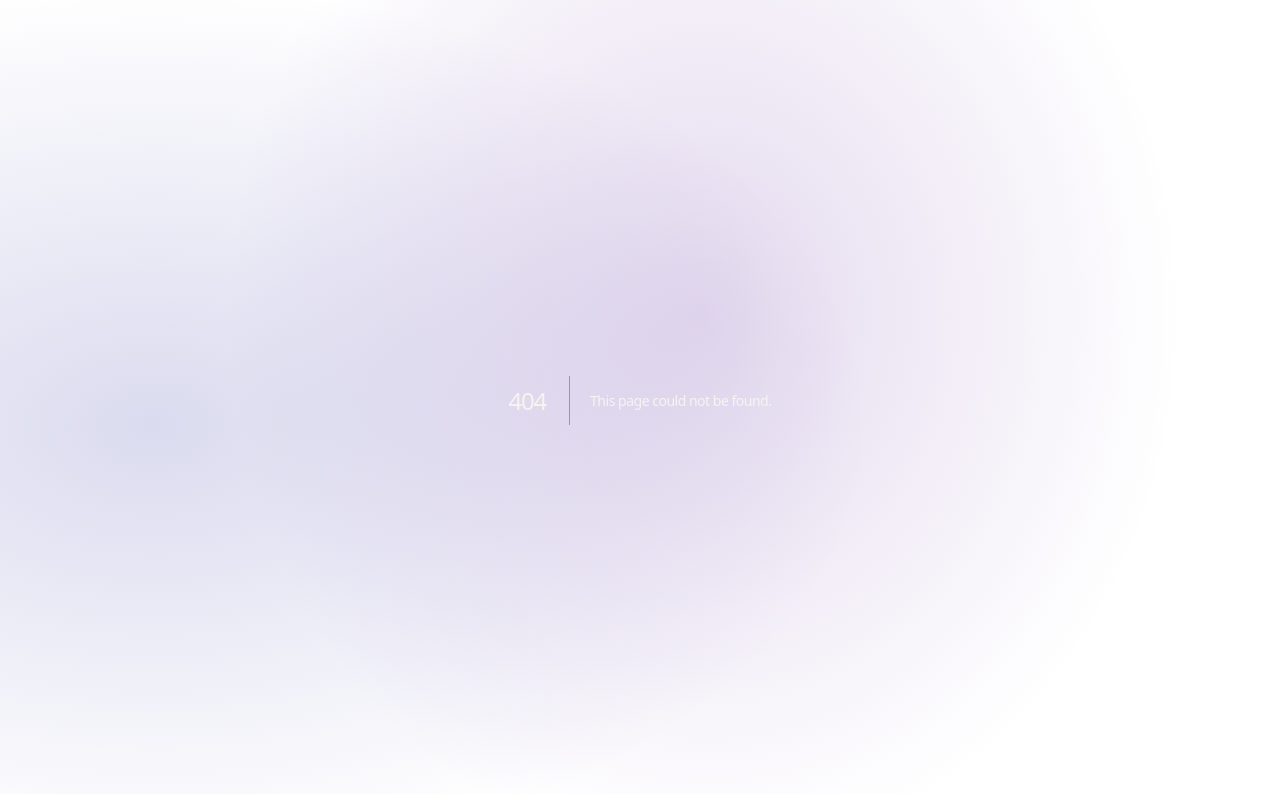
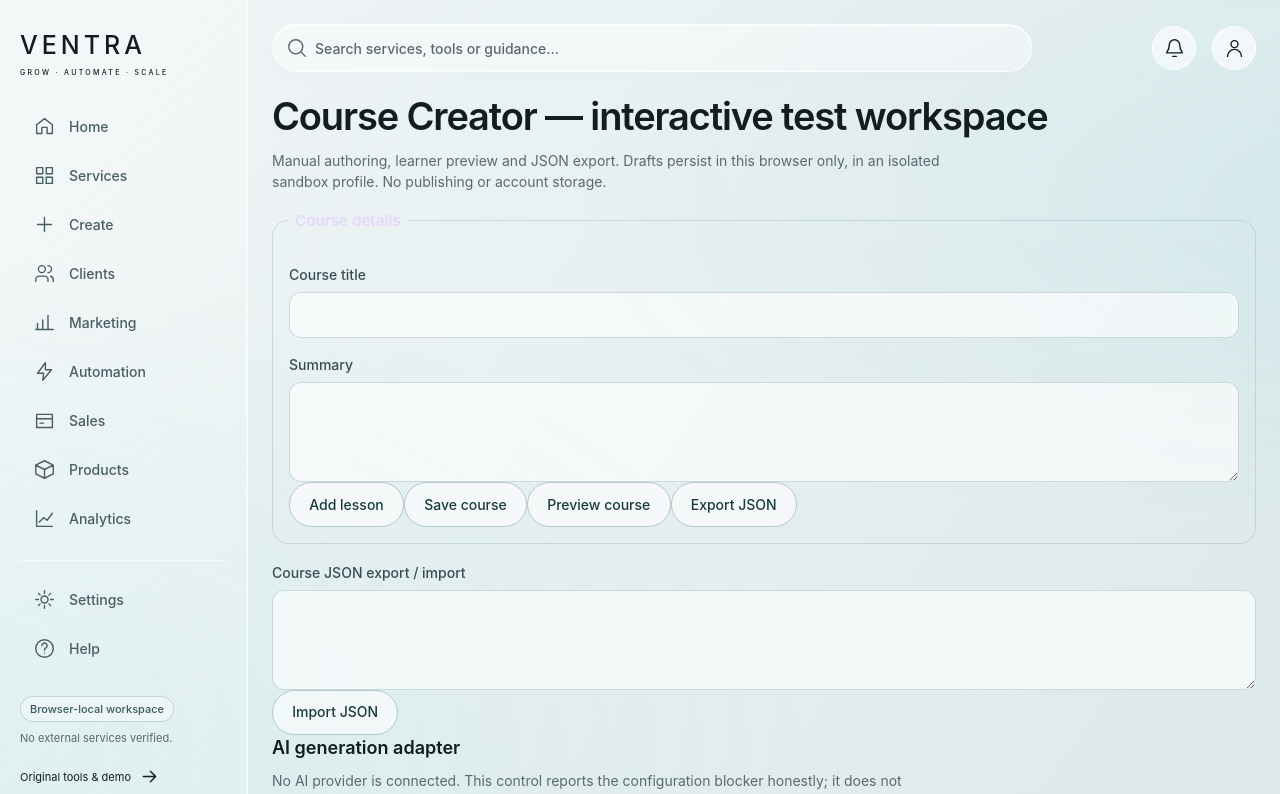
Before and after one commit to dylanherbst/MONEYPRINTER, a Next.js app in the folder apps/web/: page /tools/course-creator in a window 1280 px wide. Before the commit this address had no page. Shown: the top 794 px of the page. Built offline with nearby package versions, Linux system fonts and the light colour scheme.

Commit message:
Add functional isolated Course Creator with validated persistence and adapter boundary

```diff
--- /dev/null
+++ b/apps/web/app/tools/course-creator/page.tsx
@@ -0,0 +1,54 @@
+'use client';
+import { useEffect, useRef, useState } from 'react';
+import { blankEducationCourseDraftInput, courseDraftFromInput, editEducationCourseDraft, educationCourseStorageKey, persistEducationCourseDraft, projectLessonsForLearnerPreview, reorderLessonInputs, restoreEducationCourseDraft, type EducationCourseDraftInput } from '../../../lib/local-education-course';
+import { generateCourse, importCourse } from '../../../lib/course-creator';
+
+const profileId = 'course-creator-sandbox';
+export default function CourseCreatorPage() {
+  const [input, setInput] = useState<EducationCourseDraftInput>(blankEducationCourseDraftInput);
+  const [ready, setReady] = useState(false);
+  const [blocked, setBlocked] = useState(false);
+  const [message, setMessage] = useState('');
+  const [brief, setBrief] = useState('');
+  const [preview, setPreview] = useState(false);
+  const [transfer, setTransfer] = useState('');
+  const raw = useRef<string | null>(null);
+  const id = useRef('');
+  useEffect(() => {
+    try {
+      raw.current = localStorage.getItem(educationCourseStorageKey(profileId));
+      const saved = restoreEducationCourseDraft(raw.current, profileId);
+      id.current = saved?.id ?? crypto.randomUUID();
+      if (saved) setInput(editEducationCourseDraft(saved));
+    } catch { setBlocked(true); setMessage('Saved draft cannot be read. Nothing was overwritten. Restore access or repair the saved data before saving.'); }
+    setReady(true);
+  }, []);
+  function attempt(action: () => void) { try { action(); } catch (error) { setMessage(error instanceof Error ? error.message : 'Unable to complete action. Your draft remains in the editor.'); } }
+  function lesson(index: number, key: 'title' | 'content' | 'durationMinutes', value: string) {
+    setPreview(false); setInput(current => ({...current, lessons: current.lessons.map((item, i) => i === index ? {...item, [key]: value} : item)}));
+  }
+  return <main><h1>Course Creator — interactive test workspace</h1>
+    <p>Manual authoring, learner preview and JSON export. Drafts persist in this browser only, in an isolated sandbox profile. No publishing or account storage.</p>
+    <p role="status">{message}</p>
+    <fieldset disabled={!ready}><legend>Course details</legend>
+      <label>Course title<input maxLength={160} value={input.title} onChange={e => {setPreview(false); setInput({...input, title:e.target.value});}} /></label>
+      <label>Summary<textarea maxLength={2000} value={input.summary} onChange={e => {setPreview(false); setInput({...input, summary:e.target.value});}} /></label>
+      {input.lessons.map((item,index) => <fieldset key={item.id}><legend>Lesson {index+1}</legend>
+        <label>Lesson title<input maxLength={160} value={item.title} onChange={e => lesson(index,'title',e.target.value)} /></label>
+        <label>Lesson content<textarea maxLength={20000} value={item.content} onChange={e => lesson(index,'content',e.target.value)} /></label>
+        <label>Duration in minutes<input type="number" min={1} max={600} value={item.durationMinutes} onChange={e => lesson(index,'durationMinutes',e.target.value)} /></label>
+        <button disabled={index===0} onClick={() => {setPreview(false);setInput({...input,lessons:reorderLessonInputs(input.lessons,index,-1)});}}>Move up</button>
+        <button disabled={index===input.lessons.length-1} onClick={() => {setPreview(false);setInput({...input,lessons:reorderLessonInputs(input.lessons,index,1)});}}>Move down</button>
+        <button onClick={() => {if(window.confirm('Remove this lesson from the unsaved draft?')) {setPreview(false);setInput({...input,lessons:input.lessons.filter((_,i)=>i!==index)});}}}>Remove lesson</button>
+      </fieldset>)}
+      <button disabled={input.lessons.length>=50} onClick={() => {setPreview(false);setInput({...input,lessons:[...input.lessons,{id:crypto.randomUUID(),title:'',content:'',durationMinutes:''}]});}}>Add lesson</button>
+      <button disabled={blocked} onClick={() => attempt(() => {const draft=courseDraftFromInput(input,{id:id.current,profileId}); raw.current=persistEducationCourseDraft(localStorage,profileId,raw.current,draft);setMessage('Course saved in this browser. Reload to verify persistence.');})}>Save course</button>
+      <button onClick={() => attempt(() => {courseDraftFromInput(input,{id:id.current,profileId});setPreview(true);setMessage('Preview of current unsaved editor content.');})}>Preview course</button>
+      <button onClick={() => attempt(() => {setTransfer(JSON.stringify(courseDraftFromInput(input,{id:id.current,profileId}),null,2));setMessage('Validated export ready to copy.');})}>Export JSON</button>
+    </fieldset>
+    {preview && <section aria-label="Learner preview"><h2>{input.title}</h2><p>{input.summary}</p>{projectLessonsForLearnerPreview(courseDraftFromInput(input,{id:id.current,profileId})).map(item => <article key={item.id}><h3>{item.title}</h3><p style={{whiteSpace:'pre-wrap'}}>{item.content}</p>{item.durationMinutes && <p>{item.durationMinutes} minutes</p>}</article>)}</section>}
+    <label>Course JSON export / import<textarea value={transfer} onChange={e=>setTransfer(e.target.value)} /></label>
+    <button disabled={!ready || blocked} onClick={()=>attempt(()=>{const imported=importCourse(transfer,profileId);if(window.confirm('Replace unsaved editor content with this import?')){setInput(imported);setPreview(false);setMessage('Imported into editor only. Review and save to persist.');}})}>Import JSON</button>
+    <section><h2>AI generation adapter</h2><p>No AI provider is connected. This control reports the configuration blocker honestly; it does not fabricate a course.</p><label>Course brief<textarea maxLength={4000} value={brief} onChange={e=>setBrief(e.target.value)} /></label><button onClick={async()=>{try{await generateCourse(brief);}catch(error){setMessage(error instanceof Error?error.message:'Generation failed.');}}}>Check generation availability</button></section>
+  </main>;
+}
--- /dev/null
+++ b/apps/web/lib/course-creator.ts
@@ -0,0 +1,17 @@
+import { courseDraftFromInput, editEducationCourseDraft, restoreEducationCourseDraft, type EducationCourseDraftInput } from './local-education-course.ts';
+
+/** Explicit adapter boundary: no generated content is fabricated when a provider is absent. */
+export type CourseGenerationAdapter = { generate: (brief: string, signal?: AbortSignal) => Promise<unknown> };
+export async function generateCourse(brief: string, adapter?: CourseGenerationAdapter, signal?: AbortSignal): Promise<EducationCourseDraftInput> {
+  if (!brief.trim() || brief.length > 4000) throw new Error('Describe your course in 1–4000 characters.');
+  if (!adapter) throw new Error('AI generation is not configured. Connect a trusted generation adapter; manual course creation works without credentials.');
+  const output = await adapter.generate(brief.trim(), signal);
+  if (!output || typeof output !== 'object') throw new Error('Provider returned an invalid course. Your draft is unchanged.');
+  const checked = courseDraftFromInput(output as EducationCourseDraftInput, {id: 'provider-validation', profileId: 'provider-validation'});
+  return editEducationCourseDraft(checked);
+}
+export function importCourse(raw: string, profileId: string): EducationCourseDraftInput {
+  const course = restoreEducationCourseDraft(raw, profileId);
+  if (!course) throw new Error('Select a course export to import.');
+  return editEducationCourseDraft(course);
+}
```
Also changed, not shown: 2 other files (tests, documents, lock files or other folders).
